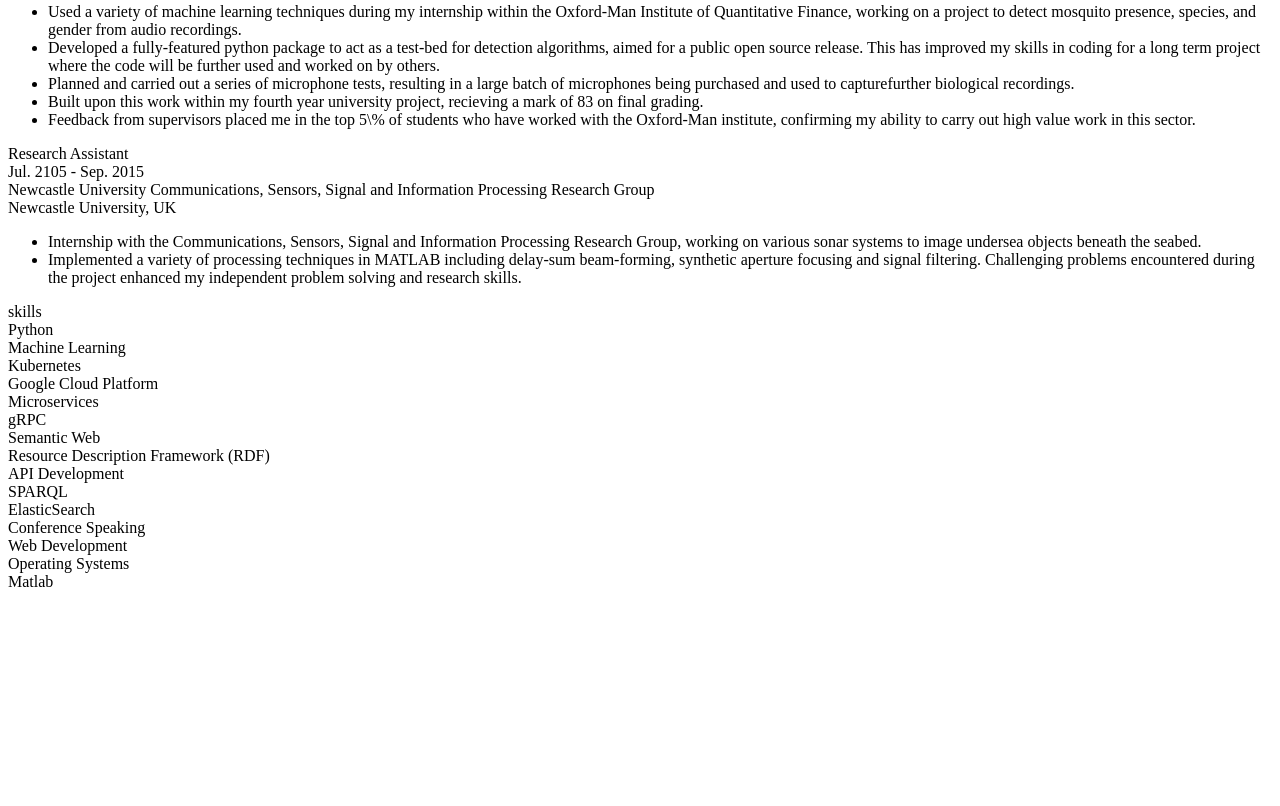
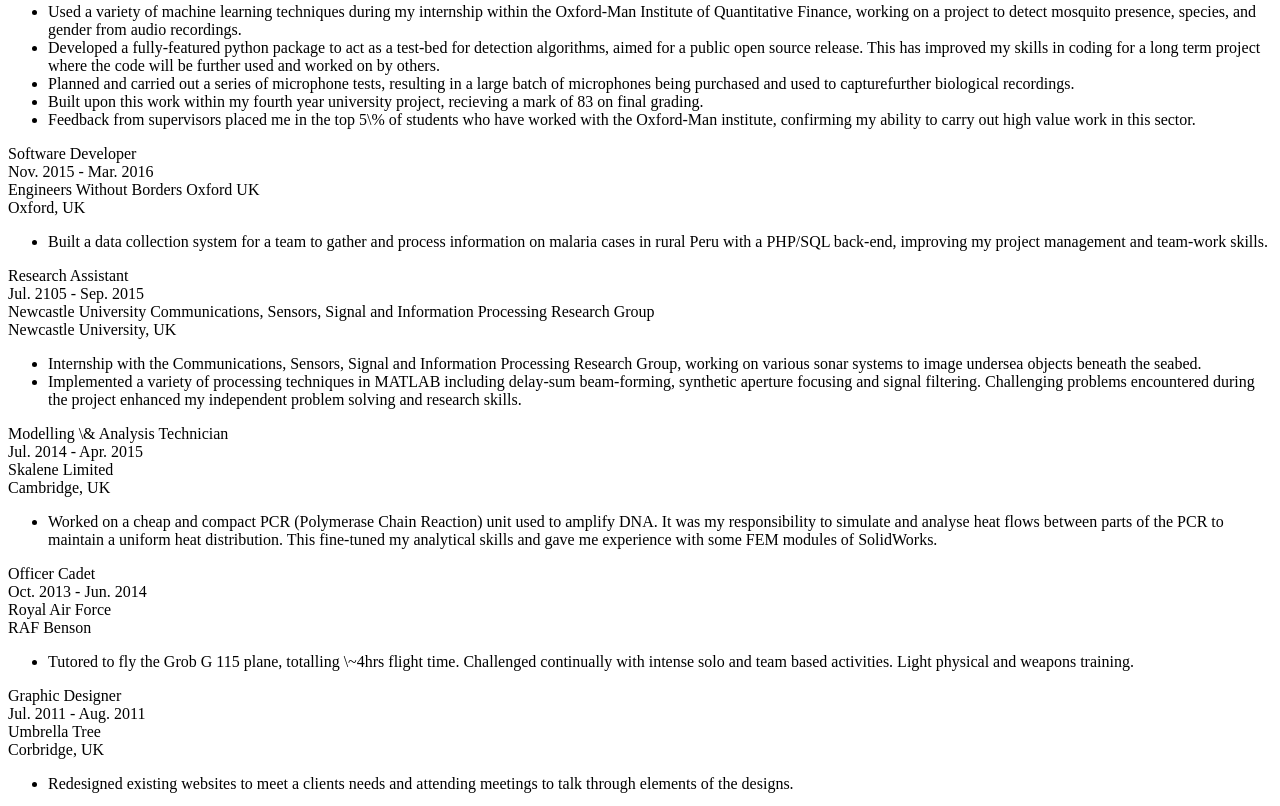
Before and after one commit to twindebank/profile-as-code, a plain HTML site: page website/src/cv-body.html in a window 1280 px wide. Shown: the part 1097-1903 px from the top of the page. Before the commit the page ends 1696 px from the top, so only its background shows below. Drawn offline with Linux system fonts and the light colour scheme.

```diff
--- a/website/src/cv-body.html
+++ b/website/src/cv-body.html
@@ -131,6 +131,24 @@
     <article>
       <div class="cventry">
         <div class="entry-header">
+          <div class="entry-title">Software Developer</div>
+          <div class="entry-date">Nov. 2015 - Mar. 2016</div>
+        </div>
+        <div class="entry-subheader">
+          <div class="entry-organisation">Engineers Without Borders Oxford UK</div>
+          <div class="entry-location">Oxford, UK</div>
+        </div>
+        <div class="entry-body">
+          <ul>
+            <li>Built a data collection system for a team to gather and process information on malaria cases in rural Peru with a PHP/SQL back-end, improving my project management and team-work skills.
+</li>
+          </ul>
+        </div>
+      </div>
+    </article>
+    <article>
+      <div class="cventry">
+        <div class="entry-header">
           <div class="entry-title">Research Assistant</div>
           <div class="entry-date">Jul. 2105 - Sep. 2015</div>
         </div>
@@ -143,6 +161,60 @@
             <li>Internship with the Communications, Sensors, Signal and Information Processing Research Group, working on various sonar systems to image undersea objects beneath the seabed.
 </li>
             <li>Implemented a variety of processing techniques in MATLAB including delay-sum beam-forming, synthetic aperture focusing and signal filtering. Challenging problems encountered during the project enhanced my independent problem solving and research skills.
+</li>
+          </ul>
+        </div>
+      </div>
+    </article>
+    <article>
+      <div class="cventry">
+        <div class="entry-header">
+          <div class="entry-title">Modelling \&amp; Analysis Technician</div>
+          <div class="entry-date">Jul. 2014 - Apr. 2015</div>
+        </div>
+        <div class="entry-subheader">
+          <div class="entry-organisation">Skalene Limited</div>
+          <div class="entry-location">Cambridge, UK</div>
+        </div>
+        <div class="entry-body">
+          <ul>
+            <li>Worked on a cheap and compact PCR (Polymerase Chain Reaction) unit used to amplify DNA. It was my responsibility to simulate and analyse heat flows between parts of the PCR to maintain a uniform heat distribution. This fine-tuned my analytical skills and gave me experience with some FEM modules of SolidWorks.
+</li>
+          </ul>
+        </div>
+      </div>
+    </article>
+    <article>
+      <div class="cventry">
+        <div class="entry-header">
+          <div class="entry-title">Officer Cadet</div>
+          <div class="entry-date">Oct. 2013 - Jun. 2014</div>
+        </div>
+        <div class="entry-subheader">
+          <div class="entry-organisation">Royal Air Force</div>
+          <div class="entry-location">RAF Benson</div>
+        </div>
+        <div class="entry-body">
+          <ul>
+            <li>Tutored to fly the Grob G 115 plane, totalling \~4hrs flight time. Challenged continually with intense solo and team based activities. Light physical and weapons training.
+</li>
+          </ul>
+        </div>
+      </div>
+    </article>
+    <article>
+      <div class="cventry">
+        <div class="entry-header">
+          <div class="entry-title">Graphic Designer</div>
+          <div class="entry-date">Jul. 2011 - Aug. 2011</div>
+        </div>
+        <div class="entry-subheader">
+          <div class="entry-organisation">Umbrella Tree</div>
+          <div class="entry-location">Corbridge, UK</div>
+        </div>
+        <div class="entry-body">
+          <ul>
+            <li>Redesigned existing websites to meet a clients needs and attending meetings to talk through elements of the designs.
 </li>
           </ul>
         </div>
```
Also changed, not shown: 9 other files.
